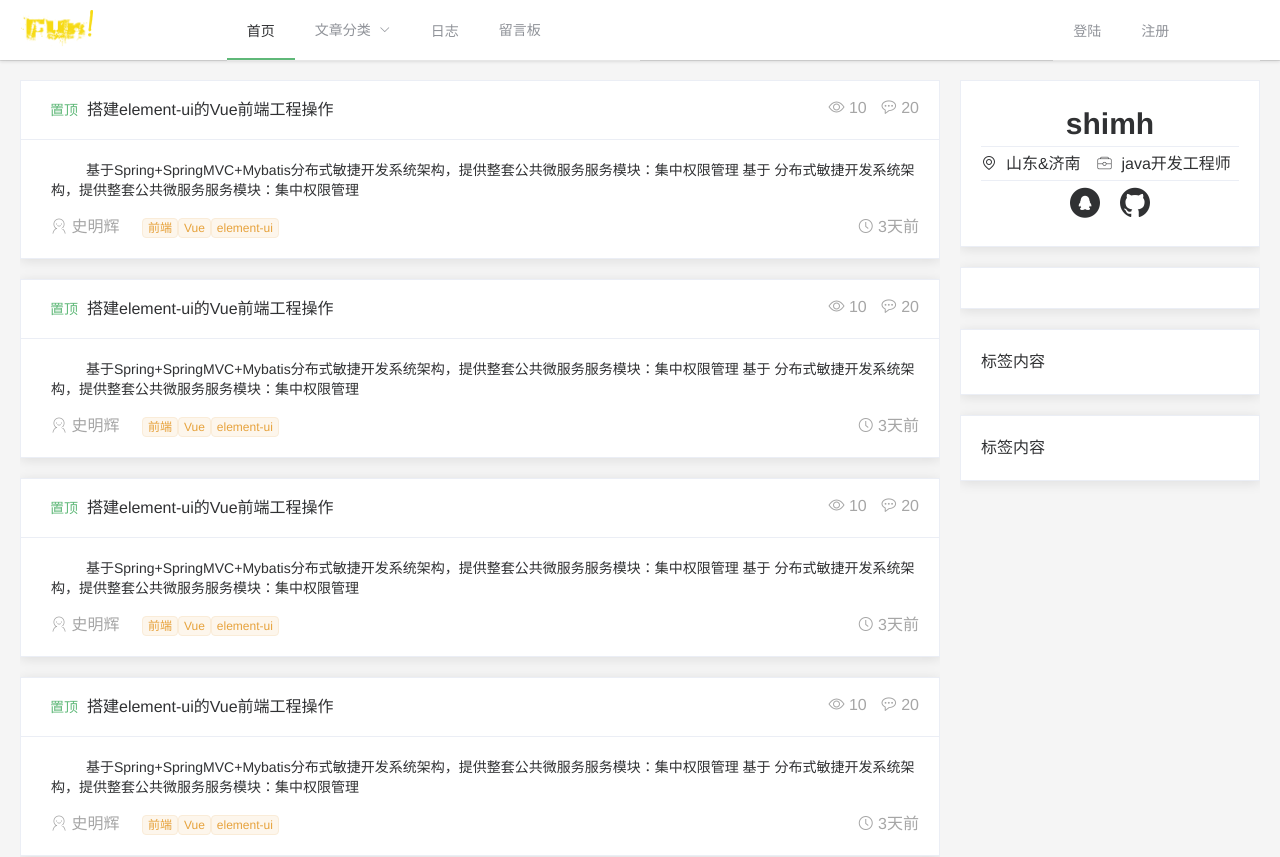
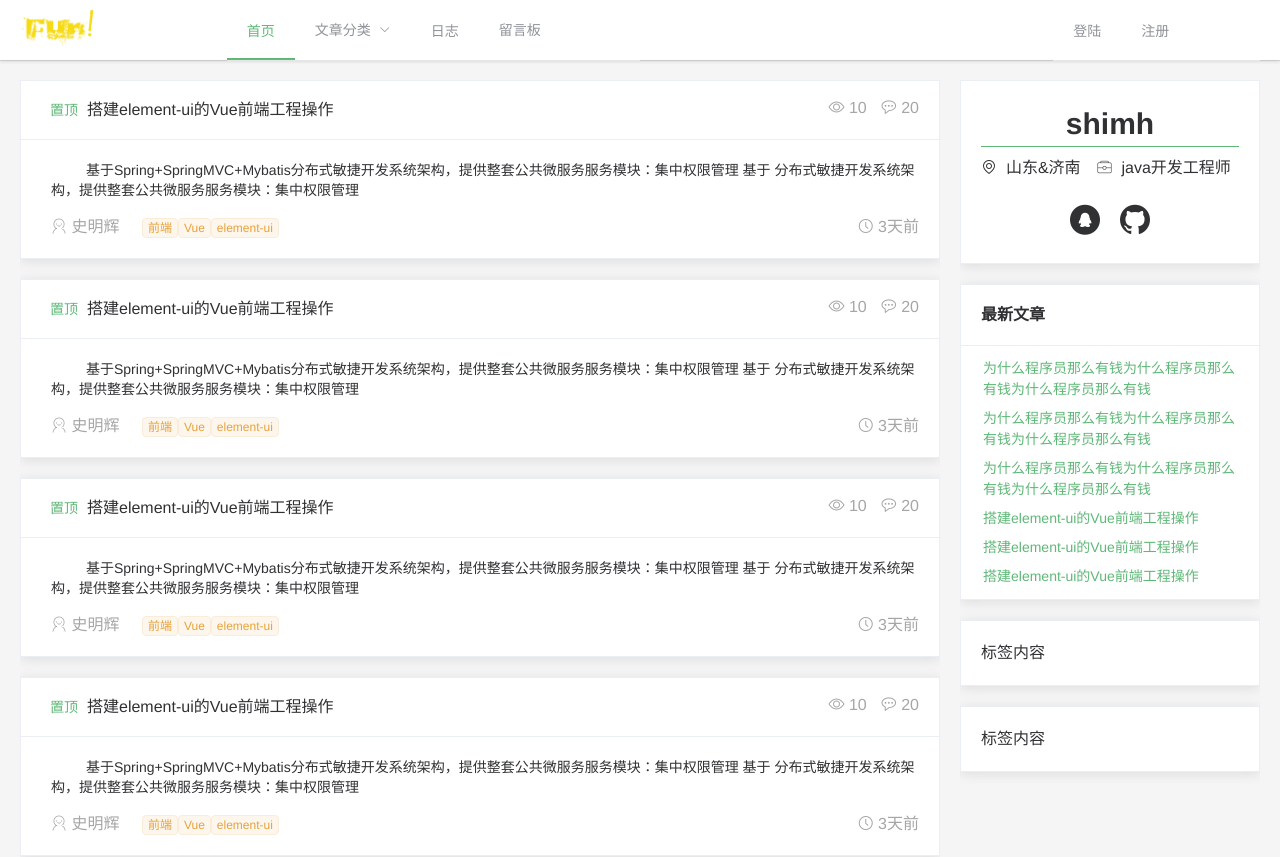
Before and after one commit to shimh-develop/blog-vue-springboot, a Vue app in the folder blog-app/: page /#/ in a window 1280 px wide. Shown: the top 857 px of the page. Built offline with nearby package versions, Linux system fonts and the light colour scheme.

Commit message:
调整顶部导航栏：激活文字颜色，click点击#组件-最新文章tab页

```diff
--- a/blog-app/src/App.vue
+++ b/blog-app/src/App.vue
@@ -24,6 +24,9 @@ a {
     text-decoration: none;
     transition: none 86ms ease-out;
 }
+a:hover {
+	color: #5FB878;
+}
 .me-area{
 	/*text-align: center;*/
 	background-color: #fff;
--- a/blog-app/src/Home.vue
+++ b/blog-app/src/Home.vue
@@ -11,7 +11,7 @@
 					  	</router-link>
 					  </el-col>
 					  <el-col class="" :span="8" >
-					  	<el-menu :default-active="activeIndex" class="" mode="horizontal" >
+					  	<el-menu menu-trigger="click" active-text-color="#5FB878" :default-active="activeIndex" mode="horizontal" >
 							  <el-menu-item index="1"><router-link to="/">首页</router-link></el-menu-item>
 							  <el-submenu index="2">
 							    <template slot="title">文章分类</template>
--- /dev/null
+++ b/blog-app/src/components/card/CardCategory.vue
@@ -0,0 +1,46 @@
+<template>
+
+	<el-card :body-style="{ padding: '8px 18px' }">
+		<div slot="header" class="me-category-header">
+		    <span>最新文章</span>
+		</div>
+
+		<ul class="me-category-list">
+			<li class="me-category-item" v-for="l in 3" :key="l"><a>为什么程序员那么有钱为什么程序员那么有钱为什么程序员那么有钱</a></li>
+			<li class="me-category-item" v-for="l in 3" :key="l"><a>搭建element-ui的Vue前端工程操作</a></li>
+
+		</ul>
+	</el-card>
+
+</template>
+
+<script>
+export default {
+  name: 'CardArticleCategory',
+  data () {
+    return {
+    }
+  },
+  methods:{
+
+  }
+}
+</script>
+
+<style scoped>
+.me-category-header {
+	font-weight: 600;
+}
+.me-category-list {
+	list-style-type: none;
+}
+.me-category-item {
+	padding: 4px;
+	font-size: 14px;
+	color: #5FB878;
+}
+
+.me-category-item a:hover {
+	text-decoration: underline;
+}
+</style>
--- a/blog-app/src/components/card/CardMe.vue
+++ b/blog-app/src/components/card/CardMe.vue
@@ -6,8 +6,8 @@
 	    	<span><i class="me-icon-job"></i> &nbsp;java开发工程师</span>
     	</div>
     	<div class="me-author-tool">
-	    	<i @click="showTool(qq)" class="me-icon-QQ"></i>
-	    	<i @click="showTool(github)" class="me-icon-github"></i>
+	    	<i @click="showTool(qq)" :title="qq.title" class="me-icon-QQ"></i>
+	    	<i @click="showTool(github)" :title="github.title" class="me-icon-github"></i>
     	</div>
 	</el-card>
 
@@ -38,17 +38,17 @@ export default {
 .me-author-name {
 	text-align: center;
 	font-size: 30px;
-	border-bottom: 1px solid #ebeef5;
+	border-bottom: 1px solid #5FB878;
 }
 .me-author-description {
-	padding: 4px 0;
-	border-bottom: 1px solid #ebeef5;
+	padding: 8px 0;
 }
 .me-icon-job {
 	padding-left: 16px;
 }
 .me-author-tool {
 	text-align: center;
+	padding-top: 10px;
 }
 .me-author-tool i {
 	cursor: pointer;
--- a/blog-app/src/views/Index.vue
+++ b/blog-app/src/views/Index.vue
@@ -38,9 +38,7 @@
 
     	<card-me class="me-area"></card-me>
 
-    	<el-card class="me-area">
-
-			</el-card>
+    	<card-category class="me-area"></card-category>
 
     	<el-card class="me-area">
 			  <p>标签内容</p>
@@ -59,6 +57,7 @@
 
 <script>
 import CardMe from '@/components/card/CardMe'
+import CardCategory from '@/components/card/CardCategory'
 
 export default {
   name: 'index',
@@ -68,7 +67,8 @@ export default {
     }
   },
   components:{
-  	'card-me':CardMe
+  	'card-me':CardMe,
+  	'card-category':CardCategory
   }
 }
 </script>
```
Also changed, not shown: 1 other file (tests, documents, lock files or other folders). Lines whose indentation alone changed are shown as unchanged.
